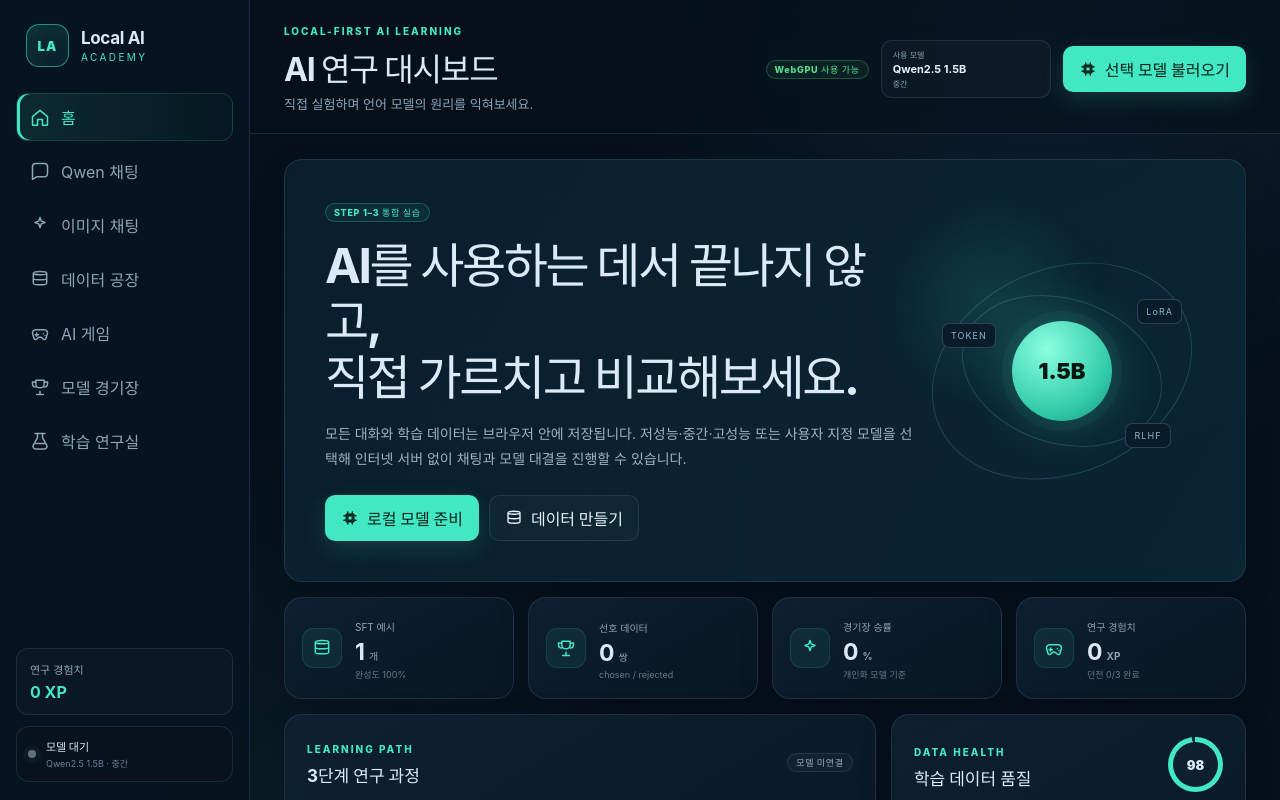
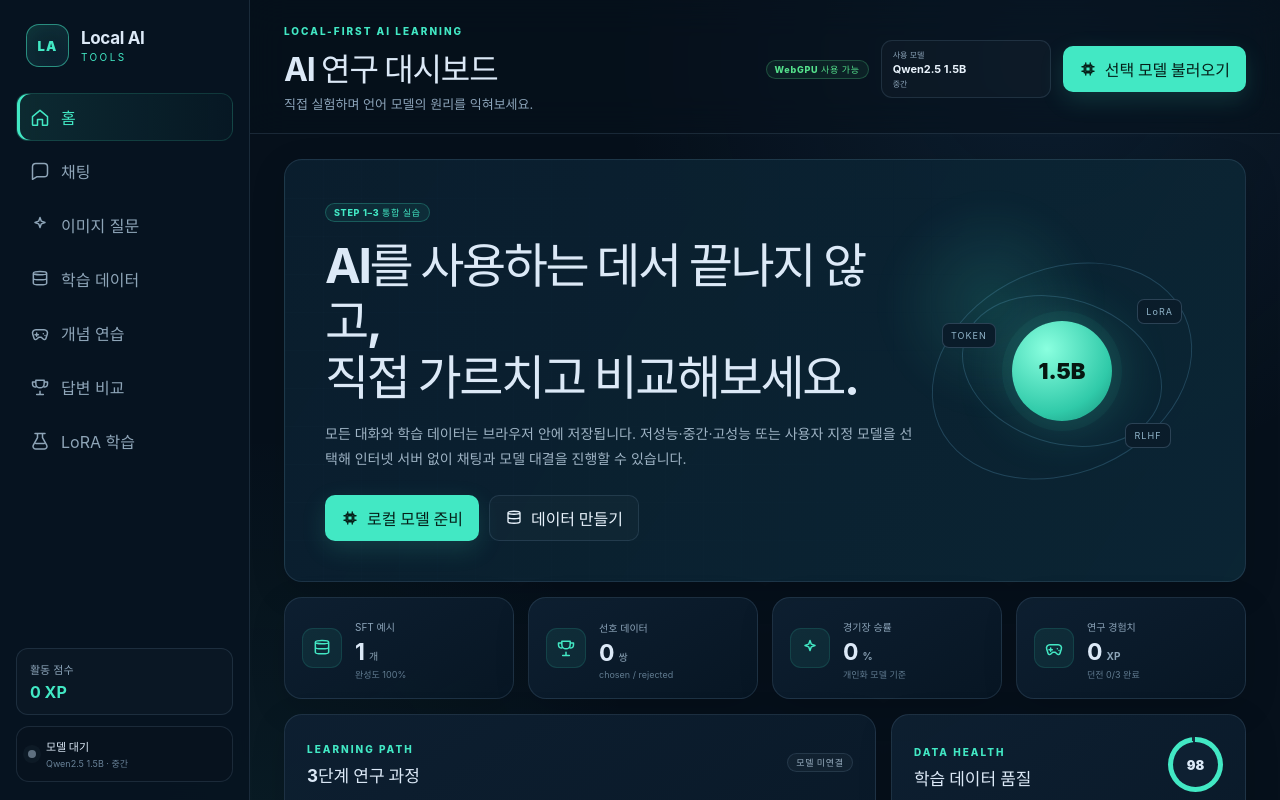
Before and after one commit to steo410/ai_aca, a React (Vite) app: page / in a window 1280 px wide. Shown: the top 800 px of the page. Built offline with nearby package versions, Linux system fonts and the light colour scheme; what @mlc-ai/web-llm would draw is missing.

Commit message:
Simplify navigation labels and sidebar copy

```diff
--- a/src/components/Sidebar.jsx
+++ b/src/components/Sidebar.jsx
@@ -3,12 +3,12 @@ import { Icon } from "./UI";
 
 const pages = [
   ["dashboard", "홈", "home"],
-  ["chat", "Qwen 채팅", "chat"],
-  ["vision", "이미지 채팅", "spark"],
-  ["dataset", "데이터 공장", "data"],
-  ["games", "AI 게임", "game"],
-  ["arena", "모델 경기장", "arena"],
-  ["training", "학습 연구실", "train"],
+  ["chat", "채팅", "chat"],
+  ["vision", "이미지 질문", "spark"],
+  ["dataset", "학습 데이터", "data"],
+  ["games", "개념 연습", "game"],
+  ["arena", "답변 비교", "arena"],
+  ["training", "LoRA 학습", "train"],
 ];
 
 export default function Sidebar({ activePage, onChange, modelState, modelMeta, xp }) {
@@ -17,7 +17,7 @@ export default function Sidebar({ activePage, onChange, modelState, modelMeta, x
     <aside className="sidebar">
       <div className="brand">
         <div className="brand-mark">LA</div>
-        <div><strong>Local AI</strong><span>ACADEMY</span></div>
+        <div><strong>Local AI</strong><span>TOOLS</span></div>
       </div>
       <nav className="nav-list">
         {pages.map(([id, label, icon]) => (
@@ -27,12 +27,12 @@ export default function Sidebar({ activePage, onChange, modelState, modelMeta, x
         ))}
       </nav>
       <div className="sidebar-bottom">
-        <div className="mini-stat"><span>연구 경험치</span><strong>{xp.toLocaleString()} XP</strong></div>
+        <div className="mini-stat"><span>활동 점수</span><strong>{xp.toLocaleString()} XP</strong></div>
         <div className={`model-pill ${visionPage ? "idle" : modelState.status}`} title={visionPage ? "Phi-3.5-vision-instruct-q4f16_1-MLC" : modelMeta.modelId}>
           <span className="status-dot" />
           <div>
-            <strong>{visionPage ? "이미지 채팅 모드" : modelState.status === "ready" ? "로컬 모델 준비됨" : modelState.status === "loading" ? "모델 불러오는 중" : modelState.status === "error" ? "모델 오류" : "모델 대기"}</strong>
-            <small>{visionPage ? "Phi-3.5 Vision · 멀티모달" : `${modelMeta.displayName} · ${modelMeta.tier}`}</small>
+            <strong>{visionPage ? "이미지 모델" : modelState.status === "ready" ? "Qwen 준비됨" : modelState.status === "loading" ? "모델 불러오는 중" : modelState.status === "error" ? "모델 오류" : "모델 대기"}</strong>
+            <small>{visionPage ? "Phi-3.5 Vision" : `${modelMeta.displayName} · ${modelMeta.tier}`}</small>
           </div>
         </div>
       </div>
```
